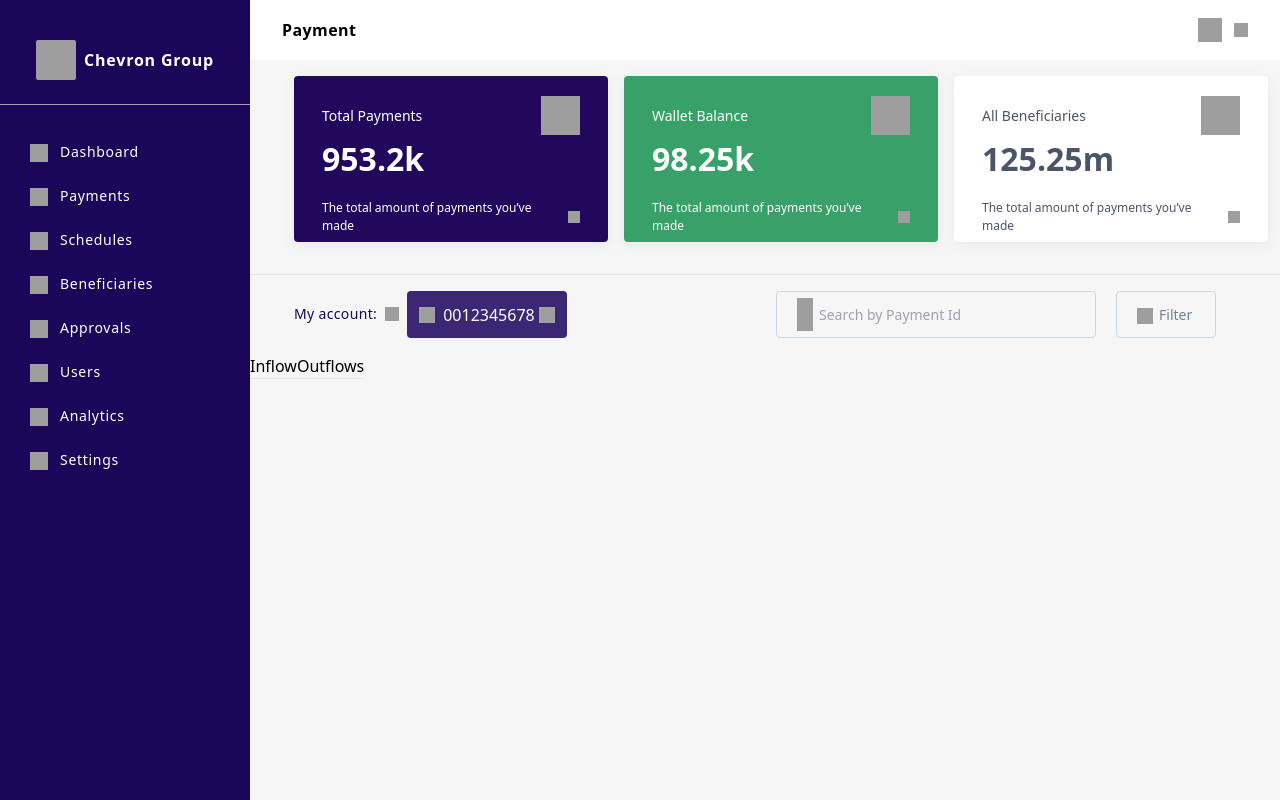
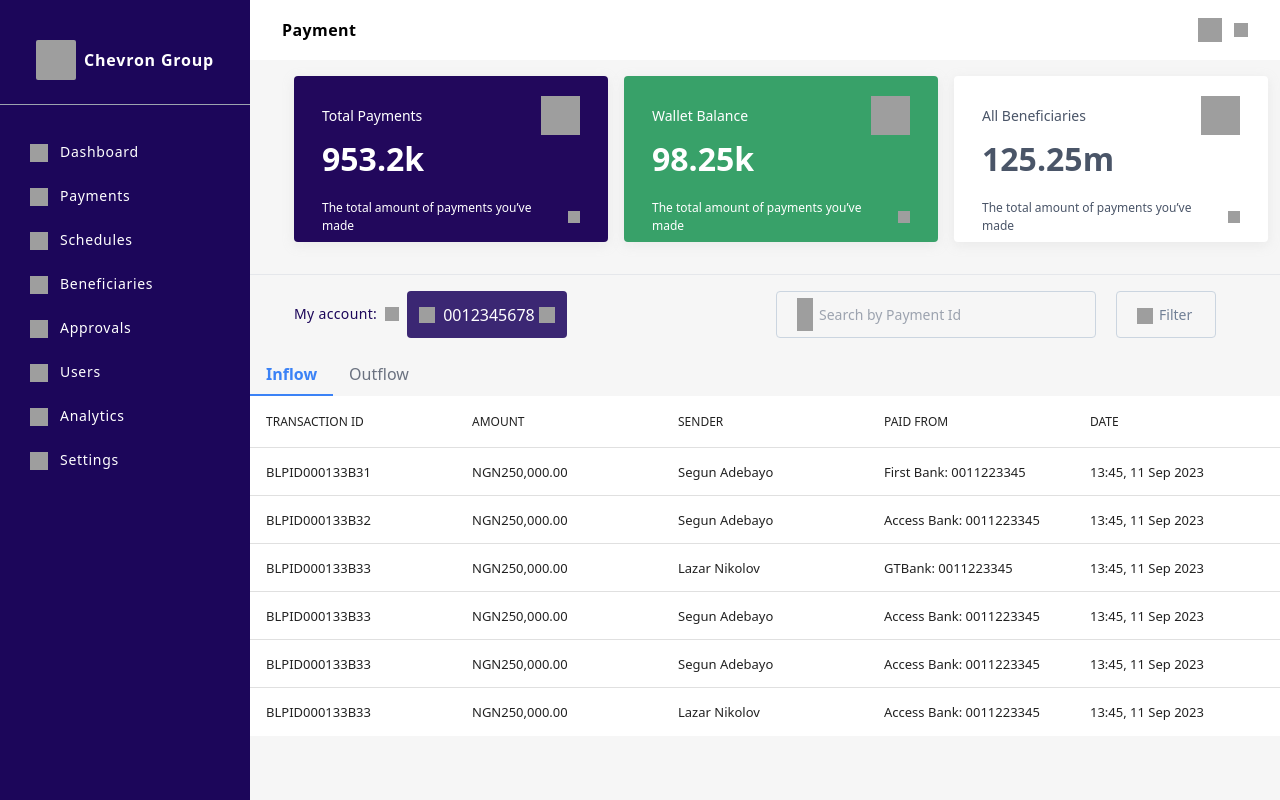
Before and after one commit to daysuwaa/chevron-figma, a React (Create React App) app: page /payment in a window 1280 px wide. Built offline with nearby package versions, Linux system fonts and the light colour scheme; grey boxes are pictures that could not be loaded.

Commit message:
I added the table stuff

```diff
--- a/src/components/Outflows.js
+++ b/src/components/Outflows.js
@@ -0,0 +1,9 @@
+import React from 'react'
+
+const Outflows = () => {
+  return (
+    <div>Outflows</div>
+  )
+}
+
+export default Outflows
--- a/src/components/Payment.jsx
+++ b/src/components/Payment.jsx
@@ -1,6 +1,6 @@
 import React, {useState} from "react";
 import millify from "millify";
-import { Link} from 'react-router-dom';
+// import { Link} from 'react-router-dom';
 import Inflow from '../components/Inflows';
 import Outflow from '../components/Outflows';
 import payments from "../assets/FiCreditCard.svg";
@@ -96,25 +96,8 @@ const Payment = () => {
     document.body.removeChild(textArea);
   };
 
-
-
-  const NavigationItem = ({ link, text, activeLink, handleLinkClick }) => (
-    <div className="flex" onClick={() => handleLinkClick(link)}>
-      <Link to={link} className={`text ${activeLink === link ? 'black' : 'grey'} border-b ${activeLink === link ? 'to-blue-950' :''} hover ${activeLink===link ? 'to-blue-700' : '' }`}>
-        {text}
-      </Link>
-    </div>
-  );
-
-
-    const [activeLink, setActiveLink] = useState('');
-
-    const handleLinkClick = (link) => {
-      setActiveLink(link);
-    };
-
-
-
+  // created a constant
+const [activeTab, setActiveTab] = useState('inflow');
 
 
   return (
@@ -249,24 +232,23 @@ const Payment = () => {
         </div>
       </div>
       {/* end of the  straight stuff */}
+{/* the tab stufff */}
+      <div>
+        <button
+          className={`px-4 py-2 ${activeTab === 'inflow' ? 'font-bold text-blue-500 border-b-2 border-blue-500' : 'text-gray-500'}`}
+          onClick={() => setActiveTab('inflow')}
+        >
+          Inflow
+        </button>
+        <button
+          className={`px-4 py-2 ${activeTab === 'outflow' ? 'font-bold text-blue-500 border-b-2 border-blue-500' : 'text-gray-500'}`}
+          onClick={() => setActiveTab('outflow')}
+        >
+          Outflow
+        </button>
+        {activeTab === 'inflow' ? <Inflow /> : <Outflow />}
+      </div>
 
-
-      <div className="flex">
-      <NavigationItem
-       link={Inflow}
-       text="Inflow"
-       activeLink={activeLink}
-       handleLinkClick={handleLinkClick}
-       />
-       {Inflow}
-
-      <NavigationItem
-      link={Outflow}
-      text="Outflows"
-       activeLink={activeLink}
-       handleLinkClick={handleLinkClick} />
-      {/* Add more NavigationItems as needed */}
-    </div>
 
 
     </div>
```
